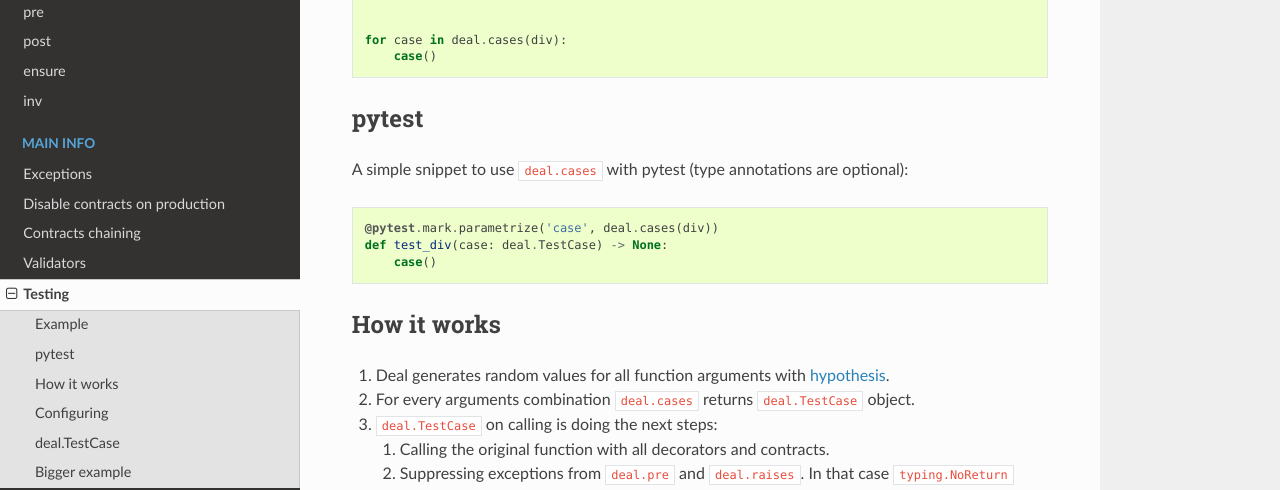
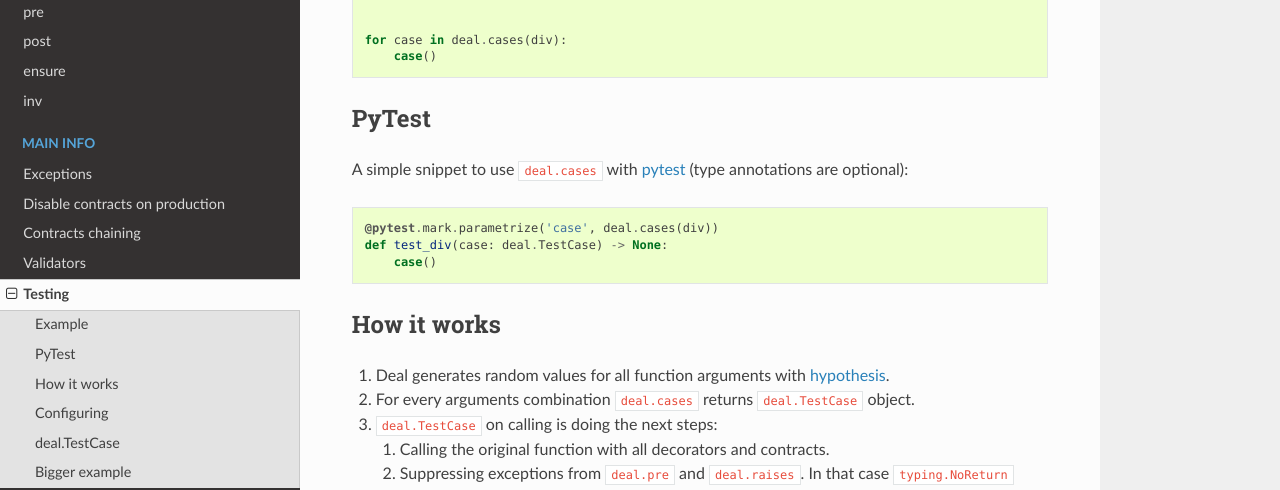
Before and after one commit to life4/deal, a Sphinx documentation site: the page built from docs/testing.md, in a window 1280 px wide and 900 px high, scrolled down 357 px. Shown: the part 158-648 px from the top of the window. Built offline with Sphinx 7.4.7 and the Read the Docs theme 2.0.0, drawn with Linux system fonts in a browser that asks for light colours; part of the change alters nothing that is shown.

````diff
--- a/docs/testing.md
+++ b/docs/testing.md
@@ -21,9 +21,9 @@ for case in deal.cases(div):
     case()
 ```
 
-## pytest
+## PyTest
 
-A simple snippet to use `deal.cases` with pytest (type annotations are optional):
+A simple snippet to use `deal.cases` with [pytest](https://docs.pytest.org/en/latest/) (type annotations are optional):
 
 ```python
 @pytest.mark.parametrize('case', deal.cases(div))
````
